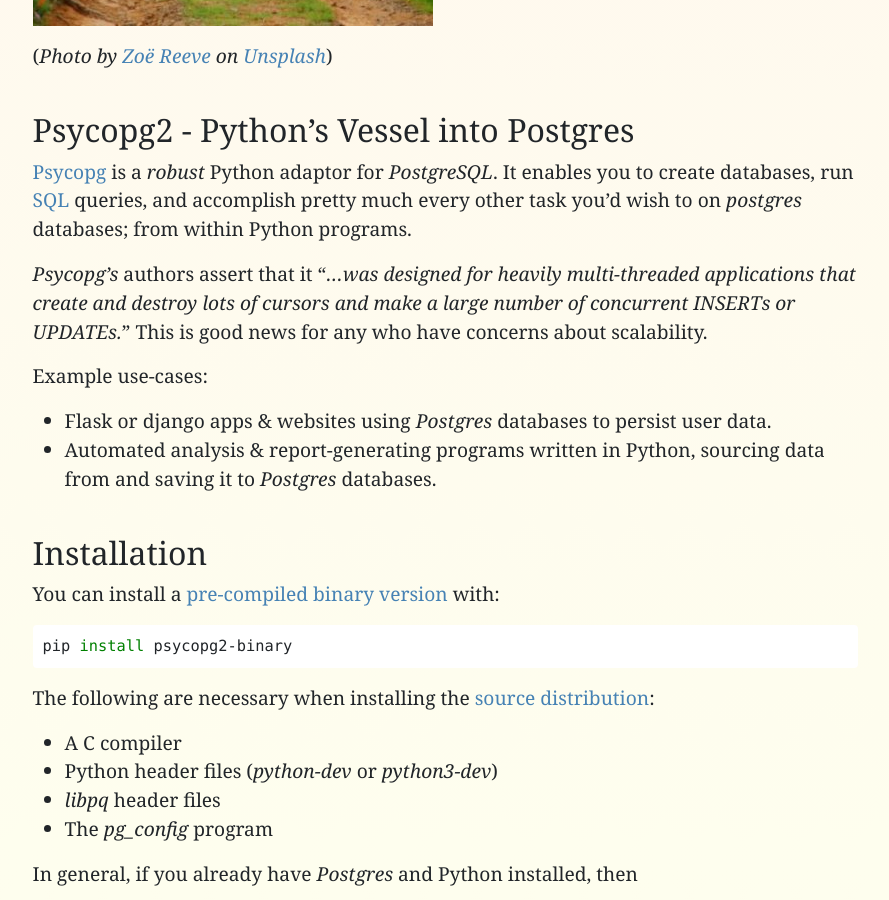
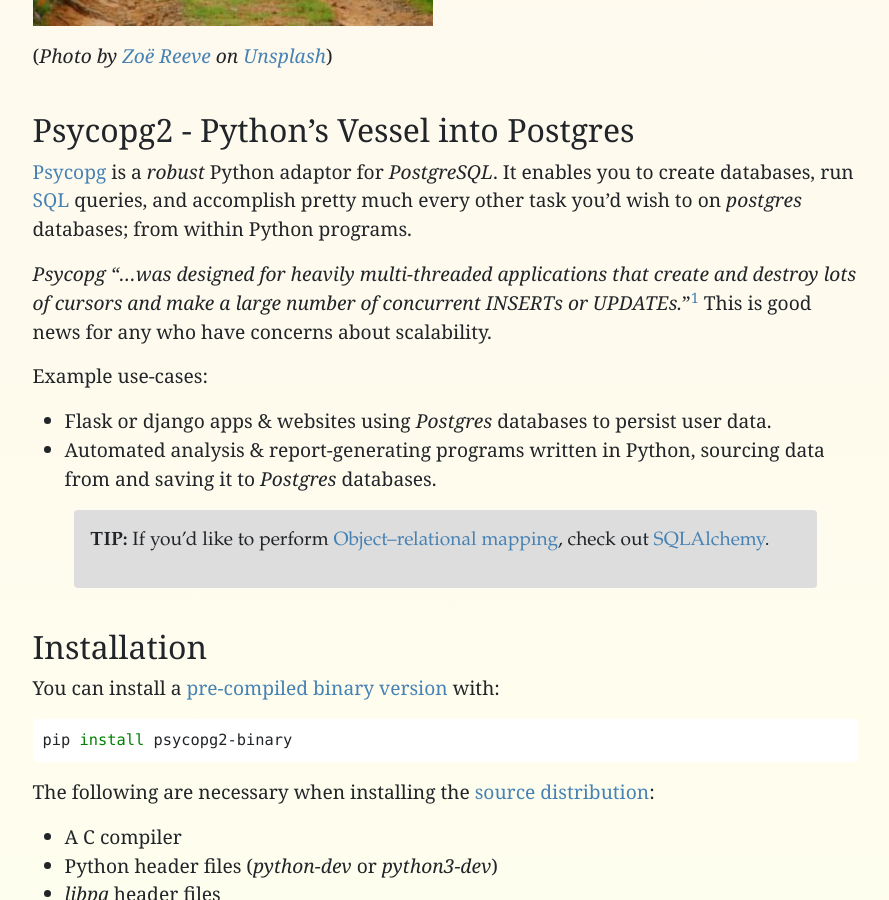
Before and after one commit to Tim-Abwao/tim-abwao.github.io, a Jekyll site: the page built from _posts/2019-10-02-How-To-Connect-To-PostgreSQL-Databases-From-Python.md, in a window 1280 px wide and 900 px high, scrolled down 833 px. Shown: the whole window, without its empty margins (57-946 px from the left). Built offline with Jekyll 4.4.1, drawn with Linux system fonts in a browser that asks for light colours; some of the changed text lies outside the part shown.

Commit message:
Update psycopg article

```diff
--- a/_posts/2019-10-02-How-To-Connect-To-PostgreSQL-Databases-From-Python.md
+++ b/_posts/2019-10-02-How-To-Connect-To-PostgreSQL-Databases-From-Python.md
@@ -12,12 +12,14 @@
 
 [Psycopg][5] is a *robust* Python adaptor for *PostgreSQL*. It enables you to create databases, run [SQL][6] queries, and accomplish pretty much every other task you'd wish to on *postgres* databases; from within Python programs.
 
-*Psycopg's* authors assert that it "*...was designed for heavily multi-threaded applications that create and destroy lots of cursors and make a large number of concurrent INSERTs or UPDATEs.*" This is good news for any who have concerns about scalability.
+*Psycopg "...was designed for heavily multi-threaded applications that create and destroy lots of cursors and make a large number of concurrent INSERTs or UPDATEs.*"[^1] This is good news for any who have concerns about scalability.
 
 Example use-cases:
 
 - Flask or django apps & websites using *Postgres* databases to persist user data.
 - Automated analysis & report-generating programs written in Python, sourcing data from and saving it to  *Postgres* databases.
+
+>**TIP:** If you'd like to perform [Object–relational mapping][10], check out [SQLAlchemy][11].
 
 ## Installation
 
@@ -96,7 +98,7 @@
 - Thread and process safety
 - Transaction control.
 
-**Tip:** If you'd like to perform [Object–relational mapping][10], check out [SQLAlchemy][11].
+[^1]: The Psycopg Team (2021). *"Psycopg 2.9.2 documentation"* <https://www.psycopg.org/docs/>.
 
 [1]: https://www.postgresql.org
 [2]: https://database.guide/what-is-an-ordbms
```
Also changed, not shown: other parts of _posts/2019-10-02-How-To-Connect-To-PostgreSQL-Databases-From-Python.md (+1 -1 lines).
